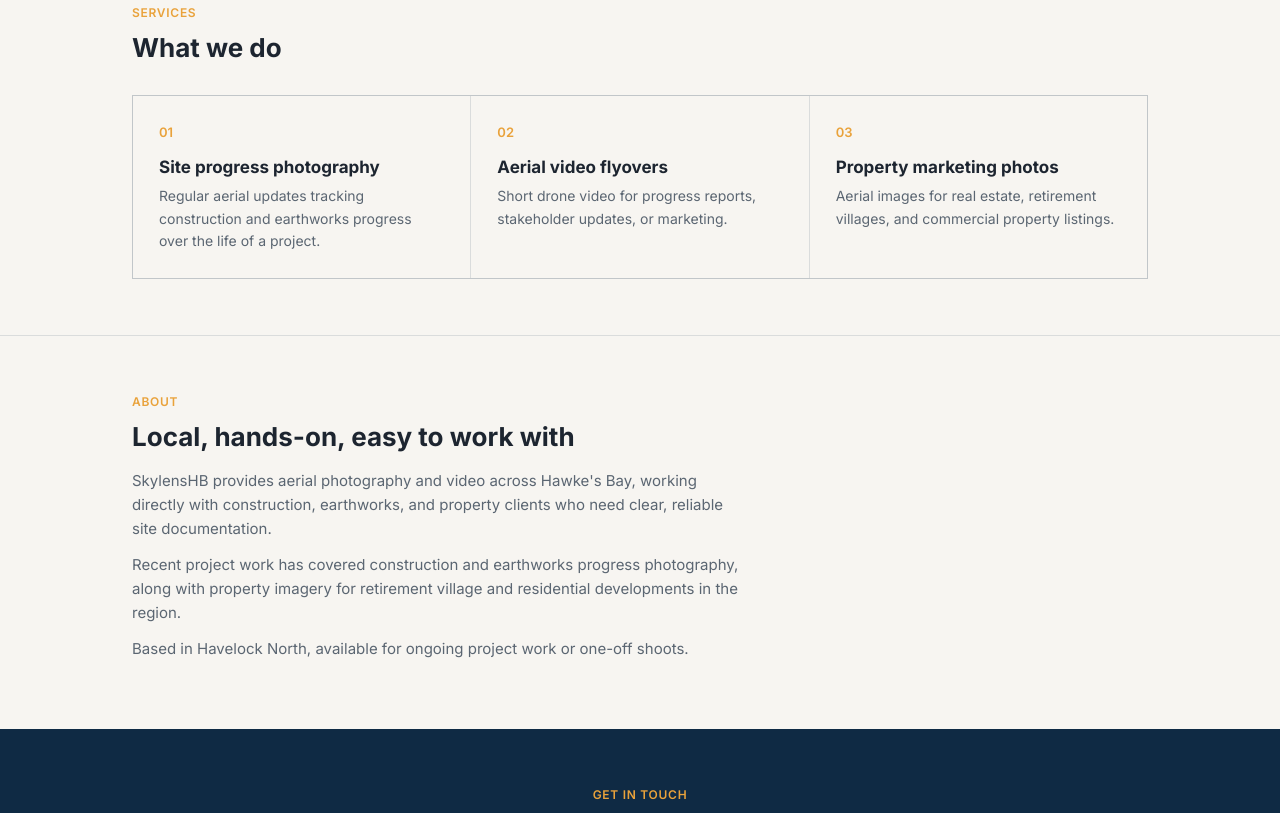
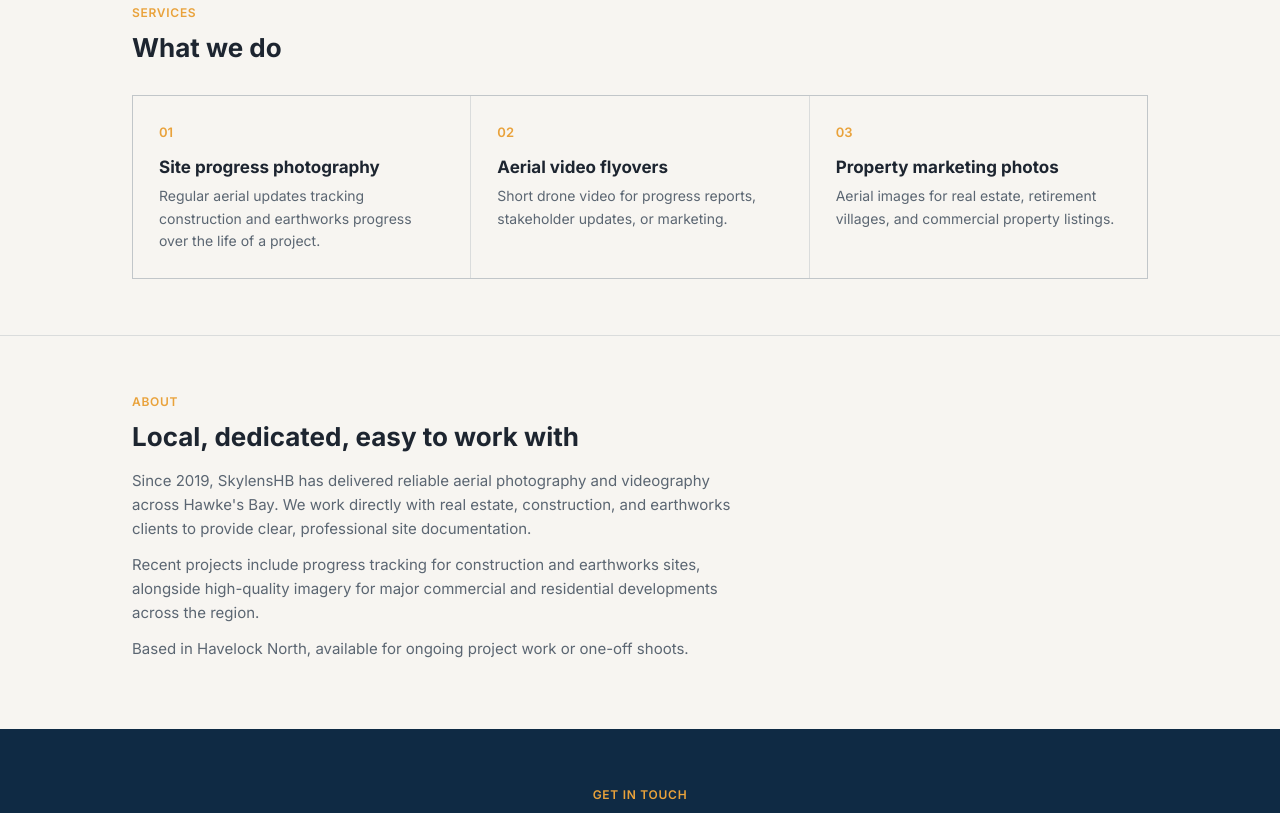
Before and after one commit to FigerDerkin74/skylenshb, a plain HTML site: page index.html in a window 1280 px wide. Shown: the part 479-1292 px from the top of the page. Drawn offline with Linux system fonts and the light colour scheme.

Commit message:
About section updates
small wording modifications

```diff
--- a/index.html
+++ b/index.html
@@ -172,9 +172,9 @@
 <section class="about" id="about">
   <div class="wrap">
     <div class="eyebrow">About</div>
-    <h2>Local, hands-on, easy to work with</h2>
-    <p>SkylensHB provides aerial photography and video across Hawke's Bay, working directly with construction, earthworks, and property clients who need clear, reliable site documentation.</p>
-    <p>Recent project work has covered construction and earthworks progress photography, along with property imagery for retirement village and residential developments in the region.</p>
+    <h2>Local, dedicated, easy to work with</h2>
+    <p>Since 2019, SkylensHB has delivered reliable aerial photography and videography across Hawke's Bay. We work directly with real estate, construction, and earthworks clients to provide clear, professional site documentation.</p>
+    <p>Recent projects include progress tracking for construction and earthworks sites, alongside high-quality imagery for major commercial and residential developments across the region.</p>
     <p>Based in Havelock North, available for ongoing project work or one-off shoots.</p>
     <!-- TODO Johnson: add years running the business + any CAA drone certification/insurance once confirmed -->
     <!-- TODO Johnson: once you've checked with Oneshot Earthworks and Summerset, you can name them directly in the paragraph above -->
```
